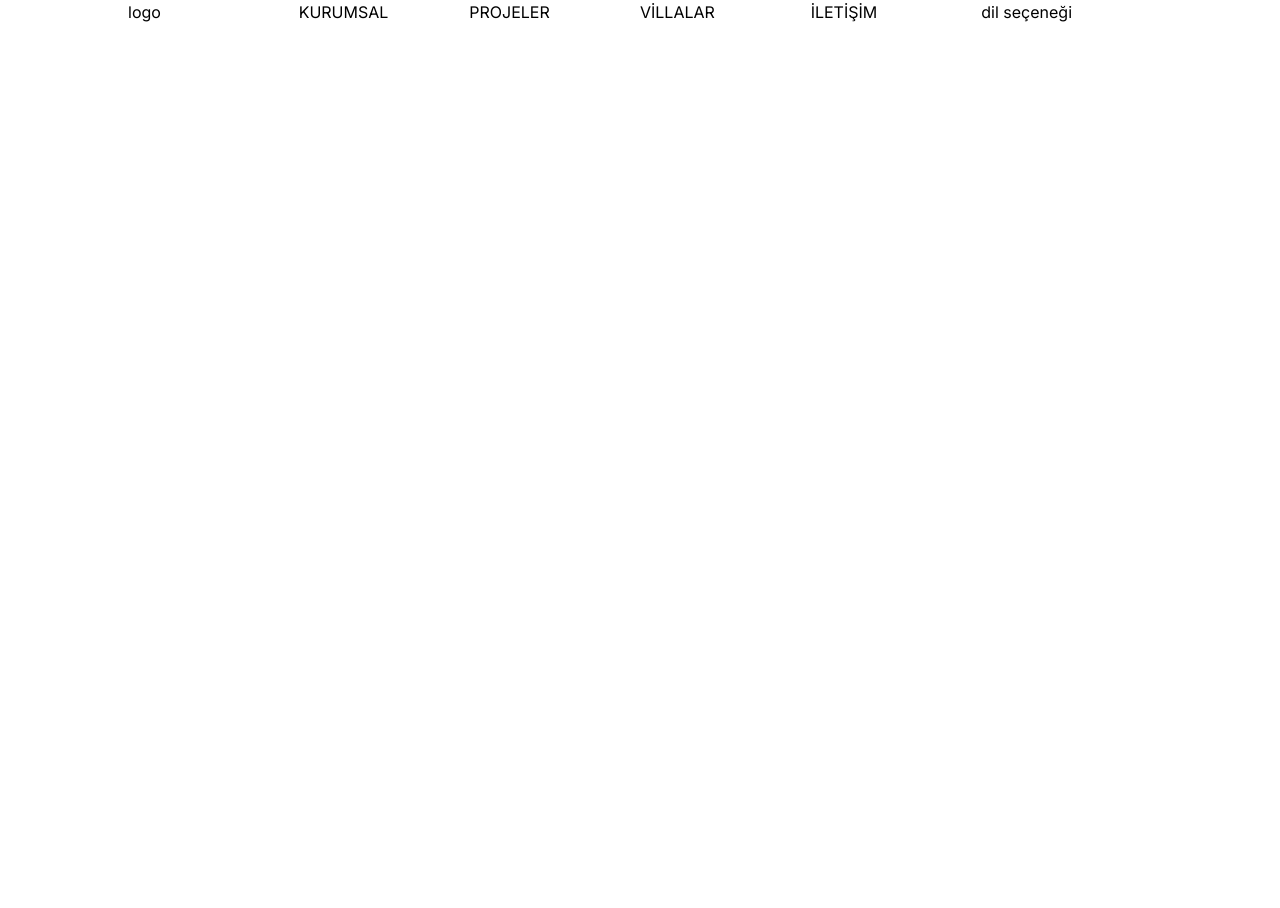
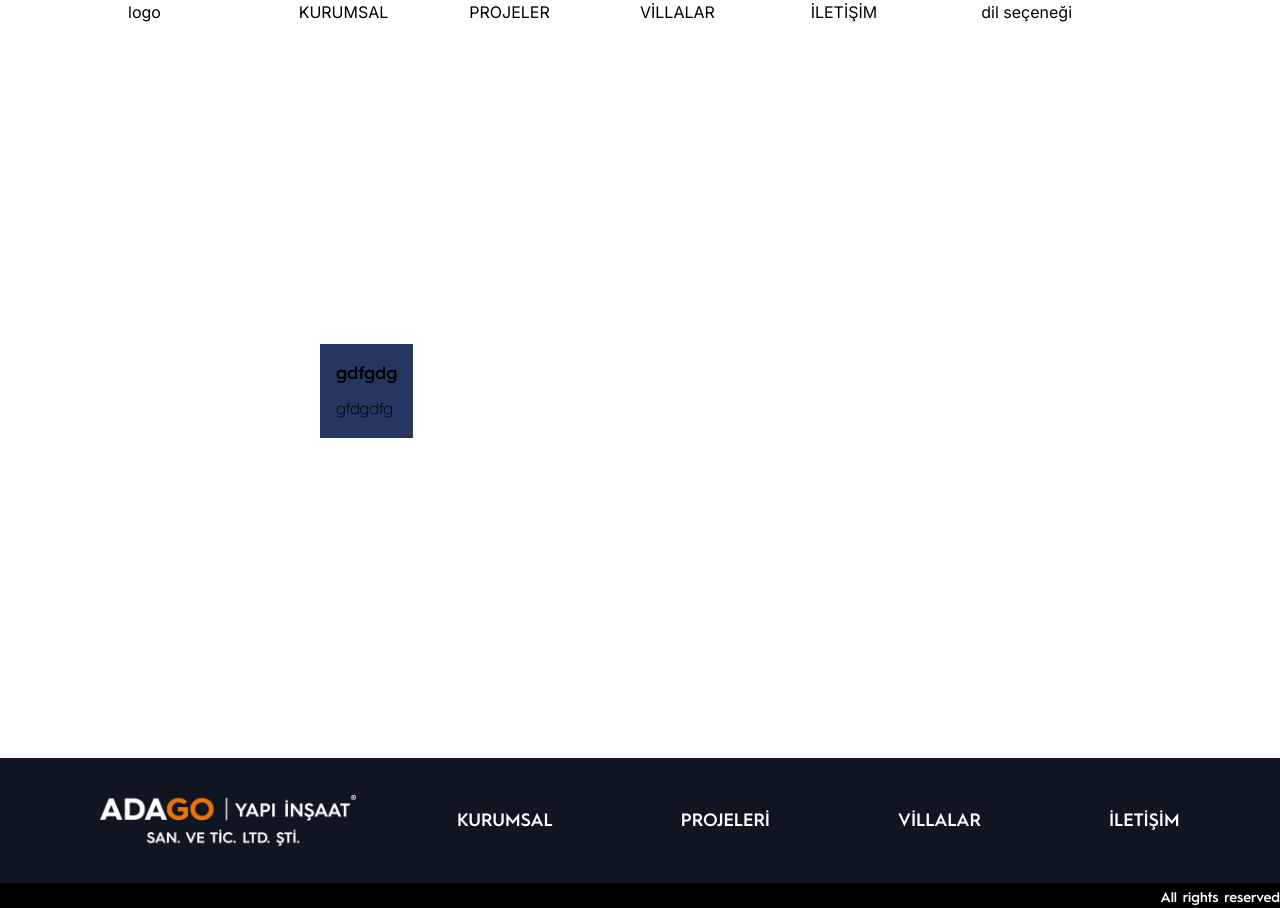
Before and after one commit to EceOwl20/adago, a Next.js app: page / in a window 1280 px wide. Before the commit the page ends 800 px from the top, so only its background shows below. Built offline with nearby package versions, Linux system fonts and the light colour scheme.

Commit message:
footer added

```diff
--- /dev/null
+++ b/app/component/common/contactus.jsx
@@ -0,0 +1,16 @@
+import React from 'react'
+
+const Contactus = () => {
+  return (
+    <div className='flex bg-royalBlue'>
+        <div className='flex flex-col gap-[20px] p-4 font-hurme'>
+            <div className='flex flex-col gap-[10px] '>
+                <text className='text-lg font-semibold'>gdfgdg</text>
+                <span className='text-base font-light'>gfdgdfg</span>
+            </div>
+        </div>
+    </div>
+  )
+}
+
+export default Contactus
--- a/app/component/common/footer.jsx
+++ b/app/component/common/footer.jsx
@@ -1,40 +1,53 @@
+"use client"
 import React from "react";
 import Link from "next/link";
+import Image from "next/image";
+import logoImage from "../svg/logoWhite.png"
+
 
 const Footer = () => {
   return (
-    <div className="flex bg-darkSeaBlue">
-      <div className="flex flex-col">
-        <div className="flex gap-[15px] mx-[40px]">
+    <div className="flex flex-col bg-darkSeaBlue h-[150px] w-full">
+      <div className="flex flex-row items-center w-full justify-evenly bg-darkSeaBlue font-hurme  h-5/6">
+      <div className="flex  w-1/5">
+        <Image
+          src={logoImage}
+          alt="logo"
+          layout="responsive"
+          />
+        </div>
+        <div className="lg:flex grid grid-cols-2 lg:gap-20 xl:gap-32 gap-[10px]">
+
           <Link
             href="/"
-            className="text-xl text-white font-semibold hover:text-flameOrange"
+            className="2xl:text-xl xl:text-lg md:text-base text-xs text-white font-semibold hover:text-flameOrange"
           >
             KURUMSAL
           </Link>
           <Link
             href="/"
-            className="text-xl text-white font-semibold hover:text-flameOrange"
+            className="2xl:text-xl xl:text-lg md:text-base text-xs text-white font-semibold hover:text-flameOrange"
           >
             PROJELERİ
           </Link>
           <Link
             href="/"
-            className="text-xl text-white font-semibold hover:text-flameOrange"
+            className="2xl:text-xl xl:text-lg md:text-base text-xs text-white font-semibold hover:text-flameOrange"
           >
             VİLLALAR
           </Link>
           <Link
             href="/"
-            className="text-xl text-white font-semibold hover:text-flameOrange"
+            className="2xl:text-xl xl:text-lg md:text-base text-xs text-white font-semibold hover:text-flameOrange"
           >
             İLETİŞİM
           </Link>
         </div>
-        <div className="flex">
-          <text>Powered by ©️ DGTLFACE | All rights reserved</text>
+
+      </div>
+      <div className="flex h-1/6 justify-center lg:justify-end items-end bg-black">
+          <text className="text-white font-hurme font-semibold text-sm md:text-sm"> All rights reserved</text>
         </div>
-      </div>
     </div>
   );
 };
--- /dev/null
+++ b/app/component/svg/logo.jsx
@@ -0,0 +1,63 @@
+import React from 'react'
+
+const logo = () => {
+  return (
+    <div>
+      <svg id="katman_1" data-name="katman 1" xmlns="http://www.w3.org/2000/svg" version="1.1" viewBox="0 0 560.02 124.11 " >
+    <defs>
+    <style>
+      .cls-1 {
+        fill: #ed7302;}
+      .cls-1, .cls-2 {
+        stroke-width: 0px;}
+      .cls-2 {
+        fill: #fff;
+      }
+    </style>
+  </defs>
+  <path class="cls-2" d="M113.42,102.48c1.14,2.26,2.99,3.37,5.56,3.37,2.76,0,3.75-1.46,3.75-2.89,0-.99-.35-1.65-1.27-2.26-.92-.63-1.59-.92-3.24-1.52-2.03-.76-3.21-1.33-4.48-2.35-1.27-1.05-1.87-2.48-1.87-4.35s.67-3.21,1.97-4.32c1.33-1.11,2.95-1.65,4.89-1.65,3.01,0,5.31,1.21,6.83,3.59l-2.83,1.93c-.86-1.3-2.16-1.97-3.94-1.97s-3.02.99-3.02,2.35c0,.92.38,1.37.92,1.91.35.25,1.24.63,1.65.85l1.15.45,1.3.51c2.1.86,3.59,1.78,4.51,2.77.92.98,1.4,2.32,1.4,3.97,0,3.91-2.7,6.55-7.75,6.55-4.1,0-7.11-1.91-8.51-5.05l2.99-1.87Z"/>
+  <path class="cls-2" d="M127.89,109.02l9.24-22.14h3.37l9.24,22.14h-4.19l-1.81-4.41h-9.85l-1.81,4.41h-4.19ZM135.13,101.34h7.37l-3.69-9.02-3.69,9.02Z"/>
+  <path class="cls-2" d="M152.9,109.02v-22.14h3.49l11.72,15.38v-15.38h3.85v22.14h-3.24l-11.98-15.66v15.66h-3.84Z"/>
+  <path class="cls-2" d="M177.62,104.92c1.18,0,2.19.99,2.19,2.16,0,1.24-1.01,2.19-2.19,2.19s-2.22-.95-2.22-2.19c0-1.17,1.05-2.16,2.22-2.16Z"/>
+  <path class="cls-2" d="M201.62,109.02l-9.15-22.14h4.19l6.61,16.3,6.61-16.3h4.19l-9.15,22.14h-3.3Z"/>
+  <path class="cls-2" d="M217.22,109.02v-22.14h14.1v3.59h-10.13v5.27h9.5v3.59h-9.5v6.1h10.36v3.59h-14.33Z"/>
+  <path class="cls-2" d="M250.39,109.02v-18.55h-6v-3.59h15.98v3.59h-6.01v18.55h-3.97Z"/>
+  <path class="cls-2" d="M263.49,83.17c0-1.11.92-1.97,2.03-1.97s2.07.86,2.07,1.97-.92,2-2.07,2-2.03-.86-2.03-2ZM263.56,109.02v-22.14h3.97v22.14h-3.97Z"/>
+  <path class="cls-2" d="M291.92,90.47l-2.7,2.32c-1.59-1.81-3.62-2.7-6.07-2.7-2.22,0-4.1.76-5.59,2.25s-2.22,3.37-2.22,5.62.73,4.13,2.22,5.62,3.37,2.23,5.59,2.23c2.51,0,4.57-.92,6.13-2.77l2.67,2.32c-2.16,2.54-5.33,4.03-8.8,4.03-3.27,0-6.07-1.08-8.35-3.24-2.26-2.19-3.4-4.93-3.4-8.19s1.14-6.01,3.4-8.2c2.29-2.19,5.08-3.27,8.35-3.27,3.53,0,6.45,1.33,8.77,3.97Z"/>
+  <path class="cls-2" d="M295.96,104.92c1.17,0,2.19.99,2.19,2.16,0,1.24-1.02,2.19-2.19,2.19s-2.23-.95-2.23-2.19c0-1.17,1.05-2.16,2.23-2.16Z"/>
+  <path class="cls-2" d="M314.56,109.02v-22.14h3.97v18.55h8.8v3.59h-12.77Z"/>
+  <path class="cls-2" d="M332.52,109.02v-18.55h-6v-3.59h15.98v3.59h-6.01v18.55h-3.97Z"/>
+  <path class="cls-2" d="M345.56,109.02v-22.14h7.91c3.65,0,6.51,1.02,8.55,3.08,2.07,2.03,3.08,4.7,3.08,8.03s-1.02,6.01-3.05,8.01-4.89,3.02-8.55,3.02h-7.94ZM349.53,105.43h3.69c5.5,0,7.91-2.89,7.91-7.43s-2.38-7.53-7.94-7.53h-3.65v14.96Z"/>
+  <path class="cls-2" d="M367.71,104.92c1.17,0,2.19.99,2.19,2.16,0,1.24-1.02,2.19-2.19,2.19s-2.23-.95-2.23-2.19c0-1.17,1.05-2.16,2.23-2.16Z"/>
+  <path class="cls-2" d="M387.23,102.48c1.15,2.26,2.99,3.37,5.56,3.37,2.77,0,3.75-1.46,3.75-2.89,0-.99-.35-1.65-1.27-2.26-.92-.63-1.59-.92-3.24-1.52-2.03-.76-3.21-1.33-4.48-2.35-1.27-1.05-1.87-2.48-1.87-4.35s.67-3.21,1.97-4.32c1.33-1.11,2.95-1.65,4.89-1.65,3.02,0,5.31,1.21,6.83,3.59l-2.83,1.93c-.86-1.3-2.16-1.97-3.94-1.97s-3.02.99-3.02,2.35c0,.92.38,1.37.92,1.91.35.25,1.24.63,1.65.85l1.15.45,1.3.51c2.09.86,3.59,1.78,4.51,2.77.92.98,1.39,2.32,1.39,3.97,0,3.72-2.47,6.29-7.05,6.51l-.47,1.11c1.17,0,2.09.92,2.09,2.32,0,1.91-1.37,2.89-3.62,2.89-1.08,0-2-.25-2.73-.79l.83-1.69c.54.32,1.08.48,1.59.48.73,0,1.24-.41,1.24-1.05,0-.92-.63-1.21-2.03-1.21l.89-2.13c-3.34-.41-5.81-2.19-6.99-4.96l2.99-1.87Z"/>
+  <path class="cls-2" d="M407.54,109.02v-18.55h-6v-3.59h15.98v3.59h-6.01v18.55h-3.97Z"/>
+  <path class="cls-2" d="M420.65,83.17c0-1.11.92-1.97,2.03-1.97s2.07.86,2.07,1.97-.92,2-2.07,2-2.03-.86-2.03-2ZM420.71,109.02v-22.14h3.97v22.14h-3.97Z"/>
+  <path class="cls-2" d="M430.52,104.92c1.18,0,2.19.99,2.19,2.16,0,1.24-1.01,2.19-2.19,2.19s-2.22-.95-2.22-2.19c0-1.17,1.05-2.16,2.22-2.16Z"/>
+  <g>
+    <path class="cls-2" d="M307.16,52.51v-10.87l-10.11-17.19h5.44l7.21,12.36,7.17-12.36h5.4l-10.11,17.19v10.87h-4.99Z"/>
+    <path class="cls-2" d="M319.4,52.51l11.72-28.07h4.27l11.72,28.07h-5.32l-2.29-5.6h-12.48l-2.29,5.6h-5.32ZM328.59,42.77h9.34l-4.67-11.44-4.67,11.44Z"/>
+    <path class="cls-2" d="M351.14,52.51v-28.07h10.71c2.37,0,4.51.85,6.36,2.54s2.78,3.91,2.78,6.6-.92,4.79-2.78,6.52c-1.81,1.73-3.95,2.58-6.36,2.58h-5.68v9.83h-5.04ZM356.18,38.13h5.44c2.25,0,4.39-1.65,4.39-4.55s-2.14-4.59-4.39-4.59h-5.44v9.14Z"/>
+    <path class="cls-2" d="M375.68,52.51v-28.07h5.03v28.07h-5.03Z"/>
+    <path class="cls-2" d="M403.59,19.73c0-1.41,1.17-2.5,2.58-2.5s2.62,1.09,2.62,2.5-1.17,2.54-2.62,2.54-2.58-1.08-2.58-2.54ZM403.67,52.51v-28.07h5.03v28.07h-5.03Z"/>
+    <path class="cls-2" d="M415.11,52.51v-28.07h4.43l14.86,19.49v-19.49h4.87v28.07h-4.11l-15.18-19.85v19.85h-4.87Z"/>
+    <path class="cls-2" d="M447.01,44.21c1.45,2.86,3.78,4.27,7.05,4.27,3.5,0,4.75-1.85,4.75-3.67,0-1.25-.44-2.09-1.61-2.86-1.17-.81-2.02-1.17-4.11-1.93-2.58-.97-4.07-1.69-5.68-2.98-1.61-1.33-2.37-3.14-2.37-5.52,0-2.25.84-4.07,2.5-5.47,1.69-1.41,3.74-2.09,6.2-2.09,3.82,0,6.73,1.53,8.66,4.55l-3.58,2.46c-1.09-1.65-2.74-2.5-4.99-2.5s-3.83,1.25-3.83,2.98c0,1.17.49,1.73,1.17,2.41.44.32,1.57.81,2.09,1.09l1.45.56,1.65.64c2.65,1.09,4.55,2.26,5.72,3.51,1.17,1.25,1.77,2.94,1.77,5.03,0,4.71-3.14,7.97-8.94,8.25l-.6,1.41c1.49,0,2.65,1.17,2.65,2.94,0,2.42-1.73,3.67-4.59,3.67-1.37,0-2.54-.32-3.46-1.01l1.05-2.14c.68.4,1.37.61,2.01.61.92,0,1.57-.52,1.57-1.33,0-1.17-.81-1.53-2.58-1.53l1.12-2.7c-4.23-.52-7.37-2.78-8.86-6.28l3.78-2.38Z"/>
+    <path class="cls-2" d="M465.37,52.51l11.72-28.07h4.27l11.72,28.07h-5.31l-2.3-5.6h-12.48l-2.29,5.6h-5.32ZM474.56,42.77h9.34l-4.67-11.44-4.67,11.44Z"/>
+    <path class="cls-2" d="M493.65,52.51l11.72-28.07h4.27l11.72,28.07h-5.31l-2.3-5.6h-12.48l-2.29,5.6h-5.32ZM502.83,42.77h9.34l-4.67-11.44-4.67,11.44Z"/>
+    <path class="cls-2" d="M527.2,52.51v-23.52h-7.61v-4.55h20.25v4.55h-7.61v23.52h-5.04Z"/>
+  </g>
+  <rect class="cls-2" x="277.4" y="12.49" width="2.43" height="47.9"/>
+  <path class="cls-2" d="M11.13,59.46L30.17,13.39h9.05l19.03,46.07h-10.84l-3.1-7.73h-19.23l-3.11,7.73h-10.84ZM27.98,43.6h13.42l-6.68-16.72-6.74,16.72Z"/>
+  <path class="cls-2" d="M63.72,59.46V13.39h17.45c7.8,0,13.81,2.11,18.04,6.41,4.3,4.23,6.41,9.78,6.41,16.72s-2.11,12.55-6.34,16.72c-4.16,4.16-10.18,6.21-18.04,6.21h-17.52ZM73.9,50.21h6.68c10.84,0,14.8-5.22,14.8-13.68,0-4.3-1.12-7.74-3.37-10.18-2.18-2.45-6.01-3.7-11.5-3.7h-6.61v27.56Z"/>
+  <path class="cls-2" d="M105.68,59.46l19.03-46.07h9.05l19.03,46.07h-10.84l-3.1-7.73h-19.23l-3.11,7.73h-10.84ZM122.53,43.6h13.42l-6.68-16.72-6.74,16.72Z"/>
+  <path class="cls-1" d="M195.42,20.14l-6.87,6.01c-2.84-2.84-6.48-4.23-10.97-4.23-4.1,0-7.54,1.39-10.38,4.16-2.84,2.78-4.23,6.21-4.23,10.38s1.39,7.6,4.16,10.37c2.84,2.71,6.28,4.1,10.44,4.1s7.4-1.19,10.05-3.57v-6.21h-12.1v-8.99h21.61v18.64c-4.3,5.75-11.56,9.38-19.56,9.38-6.94,0-12.75-2.25-17.58-6.74-4.82-4.56-7.2-10.18-7.2-16.98s2.38-12.43,7.2-16.99c4.83-4.56,10.64-6.81,17.58-6.81s13.02,2.51,17.84,7.47Z"/>
+  <path class="cls-1" d="M209.48,19.61c4.83-4.63,10.64-6.94,17.45-6.94s12.62,2.32,17.38,6.94c4.83,4.63,7.2,10.24,7.2,16.92s-2.38,12.36-7.13,16.98c-4.76,4.56-10.57,6.87-17.45,6.87s-12.62-2.31-17.45-6.87c-4.76-4.63-7.14-10.31-7.14-16.98s2.38-12.29,7.14-16.92ZM216.68,46.97c2.78,2.78,6.21,4.16,10.24,4.16s7.4-1.39,10.18-4.23c2.84-2.84,4.23-6.34,4.23-10.37s-1.39-7.47-4.16-10.31c-2.78-2.84-6.21-4.3-10.25-4.3s-7.47,1.46-10.24,4.3c-2.77,2.84-4.16,6.28-4.16,10.31s1.39,7.6,4.16,10.44Z"/>
+  <g>
+    <path class="cls-2" d="M547.71,16.08c-2.94,0-5.16-2.12-5.16-4.94s2.22-4.92,5.16-4.92,5.16,2.12,5.16,4.92-2.17,4.94-5.16,4.94ZM547.71,7.36c-2.33,0-4.02,1.59-4.02,3.79s1.69,3.8,4.02,3.8,4.03-1.6,4.03-3.8-1.69-3.79-4.03-3.79Z"/>
+    <path class="cls-2" d="M546.07,13.43v-4.57h1.95c.44,0,.82.15,1.13.43.32.29.47.64.47,1.06,0,.6-.34,1.1-.87,1.32l1.19,1.76h-1.1l-1.03-1.56h-.76v1.56h-.97ZM547.05,11.08h.87c.45,0,.74-.26.74-.69,0-.37-.29-.64-.66-.64h-.95v1.33Z"/>
+  </g>
+</svg>
+    </div>
+  )
+}
+
+export default logo
--- a/app/layout.js
+++ b/app/layout.js
@@ -1,6 +1,7 @@
 import { Inter } from "next/font/google";
 import Navbar from "@/app/component/common/navbar"
 import "./globals.css";
+import Footer from "./component/common/footer.jsx"
 
 const inter = Inter({ subsets: ["latin"] });
 
@@ -13,7 +14,9 @@ export default function RootLayout({ children }) {
   return (
     <html lang="en">
       <body className={inter.className}><Navbar/>
-        {children}</body>
+        {children}
+        <Footer/>
+        </body>
     </html>
   );
 }
--- a/app/page.js
+++ b/app/page.js
@@ -1,9 +1,10 @@
 import Image from "next/image";
+import Contactus from "./component/common/contactus.jsx"
 
 export default function Home() {
   return (
-    <div>
-
+    <div className="flex m-80">
+      <Contactus/>
     </div>
   );
 }
```
Also changed, not shown: app/component/svg/beyazlogoadago.svg (added), app/component/svg/logoWhite.png (added).
